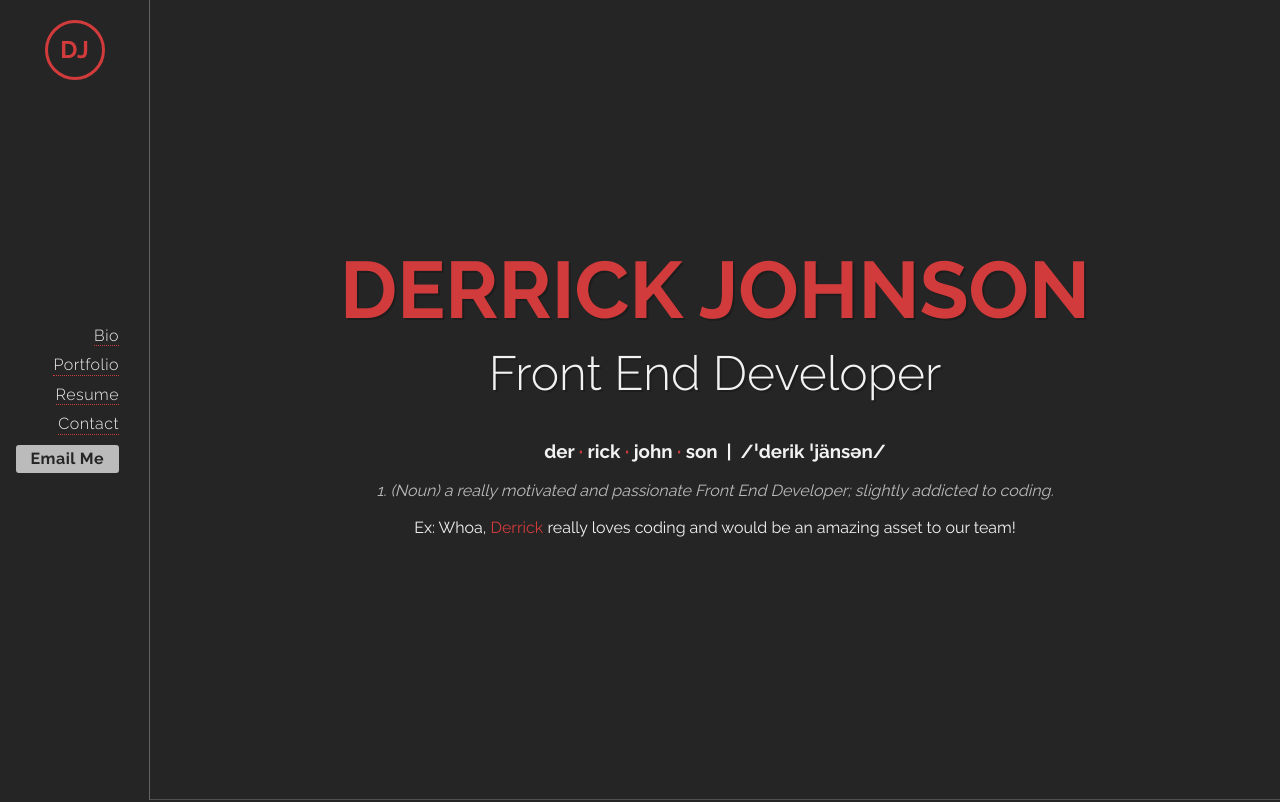
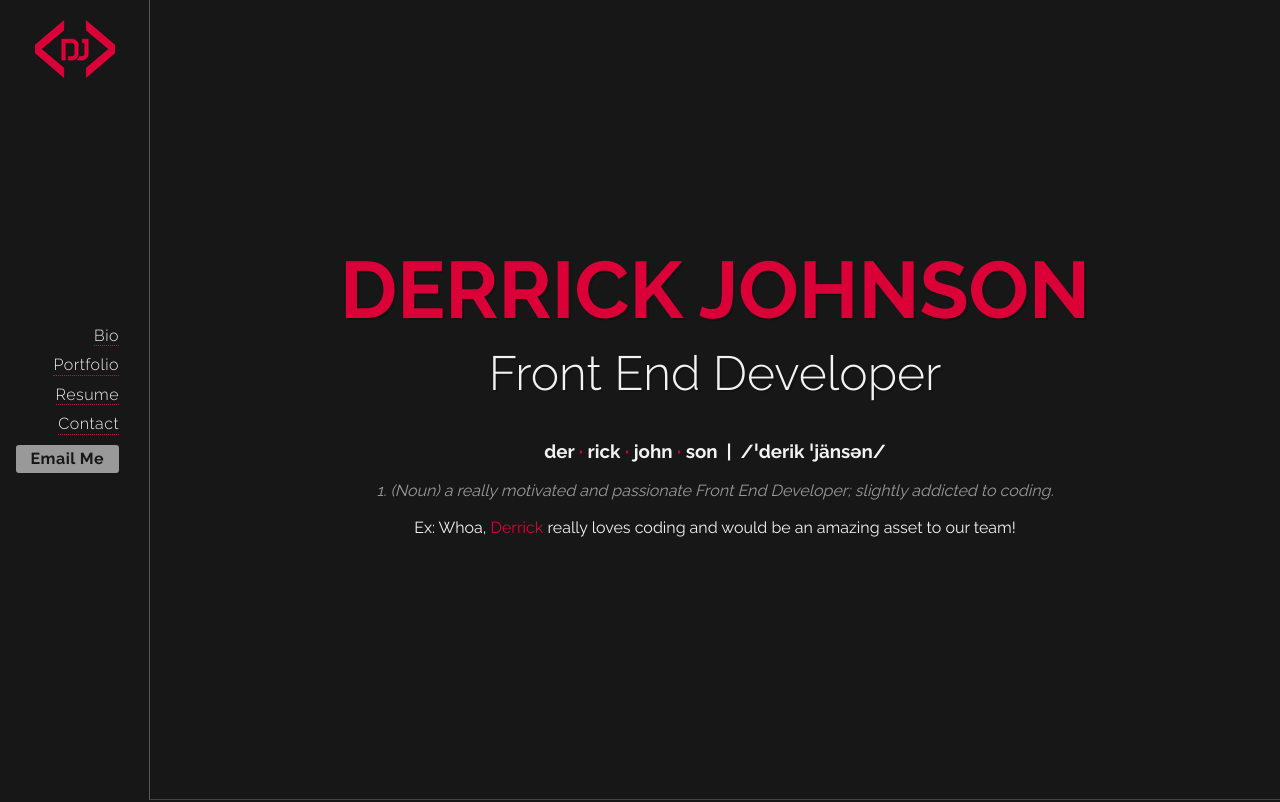
Before and after one commit to dj51234/portfolio-final, a website: page index.html in a window 1280 px wide. Shown: the top 802 px of the page. Drawn offline with nearby package versions, Linux system fonts and the light colour scheme.

Commit message:
added new logo

```diff
--- a/index.html
+++ b/index.html
@@ -18,7 +18,7 @@
     <header class="header">
         <div class="nav-wrapper">
           <div class="flex-column">
-            <div class="header__logo"><h2 class="header__logo-text">DJ</h2></div>
+            <div class="header__logo"><img src="./dest/images/dj-logo.png" alt=""></div>
             <ul class="header__nav">
               <li><a class="header__nav-link" href="#bio">Bio</a></li>
               <li><a class="header__nav-link" href="#portfolio">Portfolio</a></li>
--- a/scss/modules/globals.scss
+++ b/scss/modules/globals.scss
@@ -1,12 +1,12 @@
 @import url("https://fonts.googleapis.com/css2?family=Raleway:wght@100;300;400;500;700&display=swap");
 
-$black: #252525;
+$black: #171717;
 $orange: #bf6f6f;
 $yellow: #d1d646;
 $white: #f2f2f2;
 $blue: #41eafc;
-$red: #d13b3b;
-$grey: #bbbbbb;
+$red: #da0037;
+$grey: #999;
 
 * {
   box-sizing: border-box;
--- a/scss/modules/header.scss
+++ b/scss/modules/header.scss
@@ -9,38 +9,14 @@
     display: block;
     border-right: 1px solid transparentize($white, 0.7);
   }
-  // text-align: right;
+  text-align: right;
 
   &__logo {
-    height: 60px;
-    width: 60px;
     margin: 0 auto;
-    border-radius: 50%;
-    border: 3px solid $red;
     position: absolute;
     top: 20px;
     left: 50%;
     transform: translateX(-50%);
-    cursor: pointer;
-    transition: 0.2s;
-
-    &:hover {
-      border-color: $orange;
-
-      .header__logo-text {
-        color: $orange;
-      }
-    }
-  }
-
-  &__logo-text {
-    position: absolute;
-    top: 50%;
-    left: 50%;
-    transform: translate(-50%, -50%);
-    margin: 0;
-    color: $red;
-    transition: 0.2s;
   }
 
   &__nav {
```
Also changed, not shown: dest/images/dj-logo.png (added), dest/styles/main.css.
